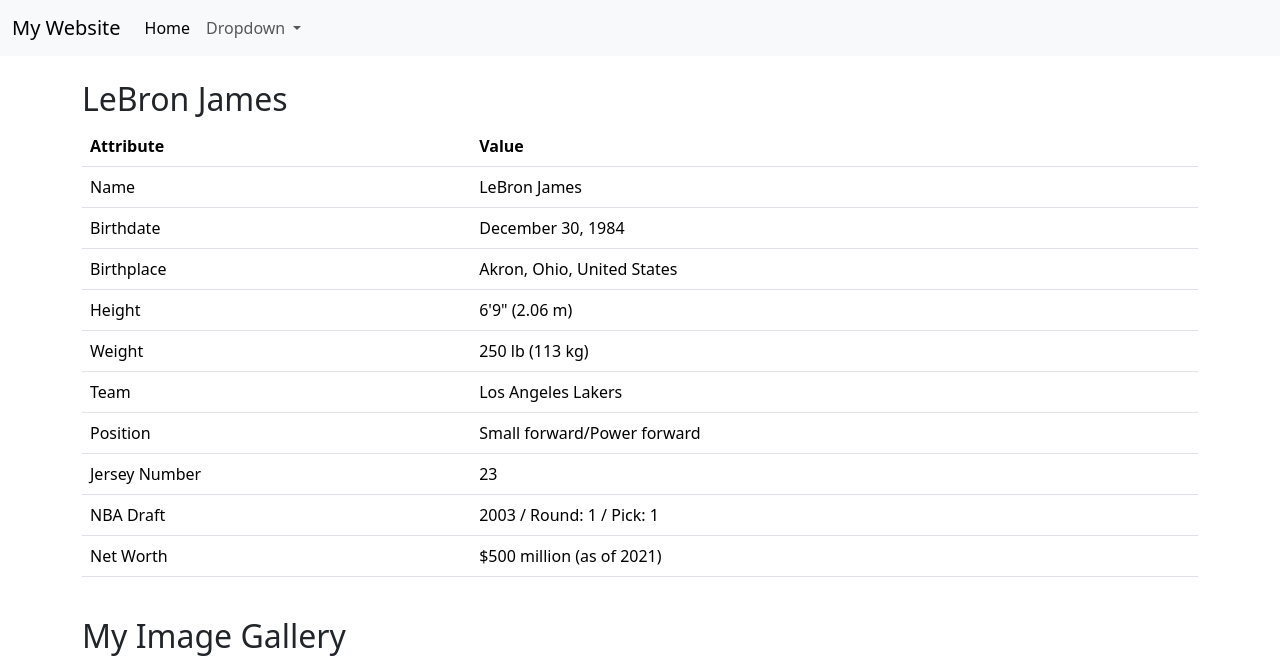
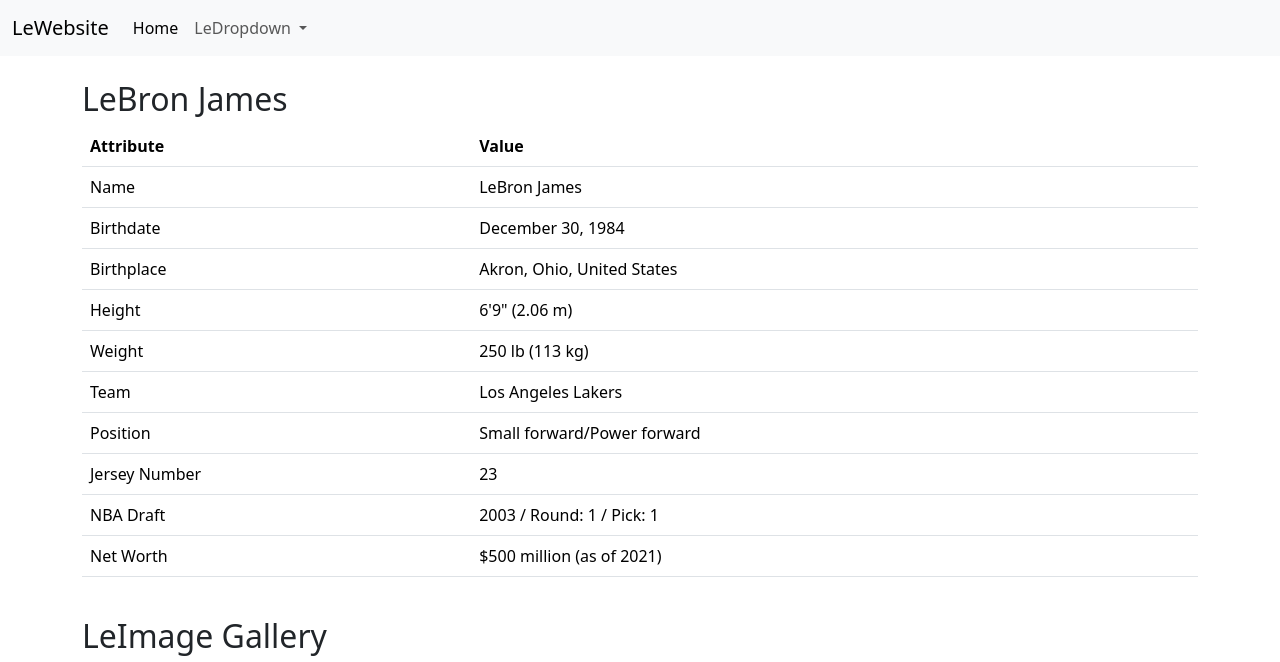
Before and after one commit to aabualteen-usf/cgs3853-LeProject2, a plain HTML site: page index.html in a window 1280 px wide. Shown: the top 662 px of the page. Drawn offline with nearby package versions, Linux system fonts and the light colour scheme.

Commit message:
Update index.html

```diff
--- a/index.html
+++ b/index.html
@@ -3,7 +3,7 @@
 
   <head>
     <meta charset="utf-8">
-    <title>My Bootstrap Page</title>
+    <title>LeBootstrap</title>
     <!-- Include the Bootstrap CSS library from a CDN -->
     <link href="https://cdn.jsdelivr.net/npm/bootstrap@5.3.0-alpha3/dist/css/bootstrap.min.css" rel="stylesheet" integrity="sha384-KK94CHFLLe+nY2dmCWGMq91rCGa5gtU4mk92HdvYe+M/SXH301p5ILy+dN9+nJOZ" crossorigin="anonymous">
   </head>
@@ -13,7 +13,7 @@
     <!--  Navigation bar with links -->
     <nav class="navbar navbar-expand-lg navbar-light bg-light">
       <div class="container-fluid">
-        <a class="navbar-brand" href="#">My Website</a>
+        <a class="navbar-brand" href="#">LeWebsite</a>
         <button class="navbar-toggler" type="button" data-bs-toggle="collapse" data-bs-target="#navbarNav" aria-controls="navbarNav" aria-expanded="false" aria-label="Toggle navigation">
           <span class="navbar-toggler-icon"></span>
         </button>
@@ -27,7 +27,7 @@
             <!-- Navigation bar drop down -->
             <li class="nav-item dropdown">
               <a class="nav-link dropdown-toggle" href="#" id="navbarDropdown" role="button" data-bs-toggle="dropdown" aria-expanded="false">
-                Dropdown
+                LeDropdown
               </a>
               <ul class="dropdown-menu" aria-labelledby="navbarDropdown">
                 <li><a class="dropdown-item" href="teams.html">Teams</a></li>
@@ -105,7 +105,7 @@
 
     <!-- An image gallery, with at least 5 images, using a carousel to cycle through the images. -->
     <div class="container mt-4">
-      <h2>My Image Gallery</h2>
+      <h2>LeImage Gallery</h2>
       <div id="carouselExampleIndicators" class="carousel slide" data-bs-ride="carousel">
         <ol class="carousel-indicators">
           <li data-bs-target="#carouselExampleIndicators" data-bs-slide-to="0" class="active"></li>
```
